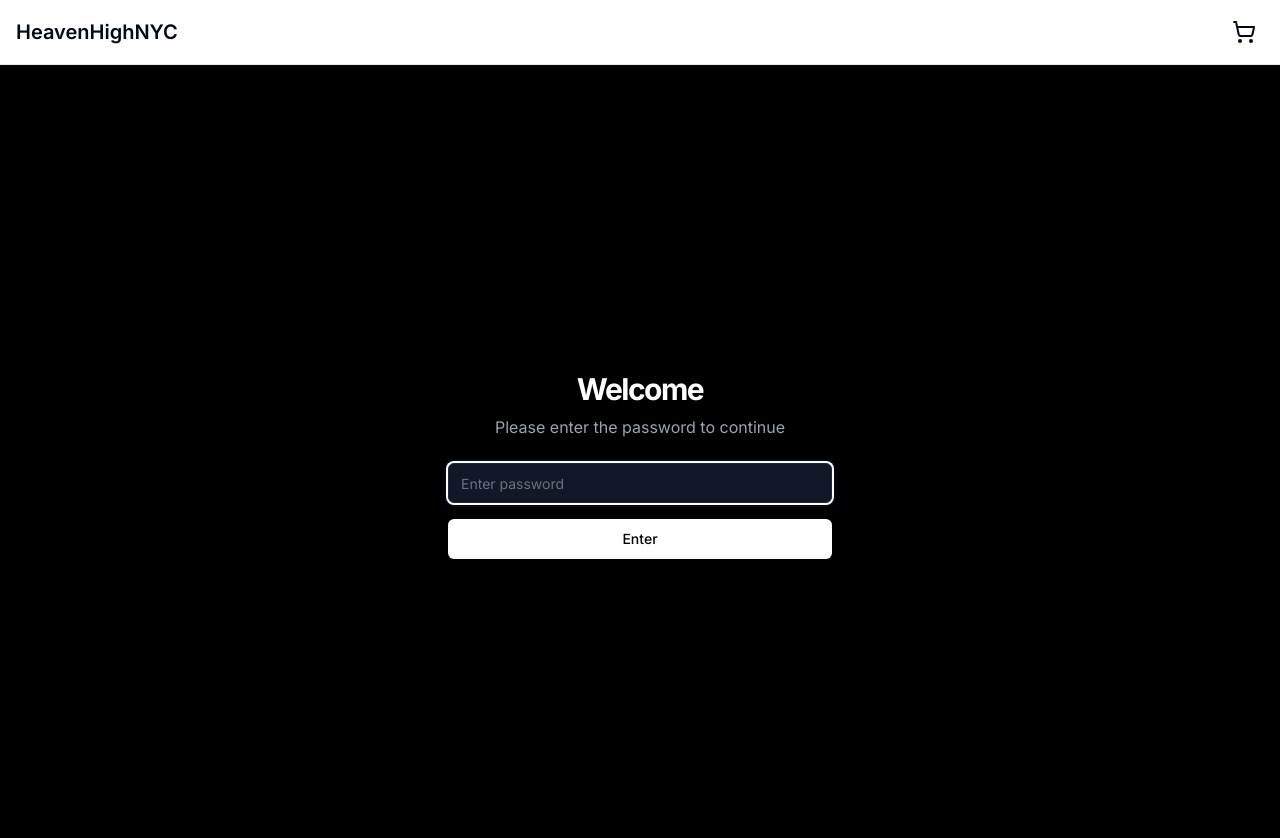
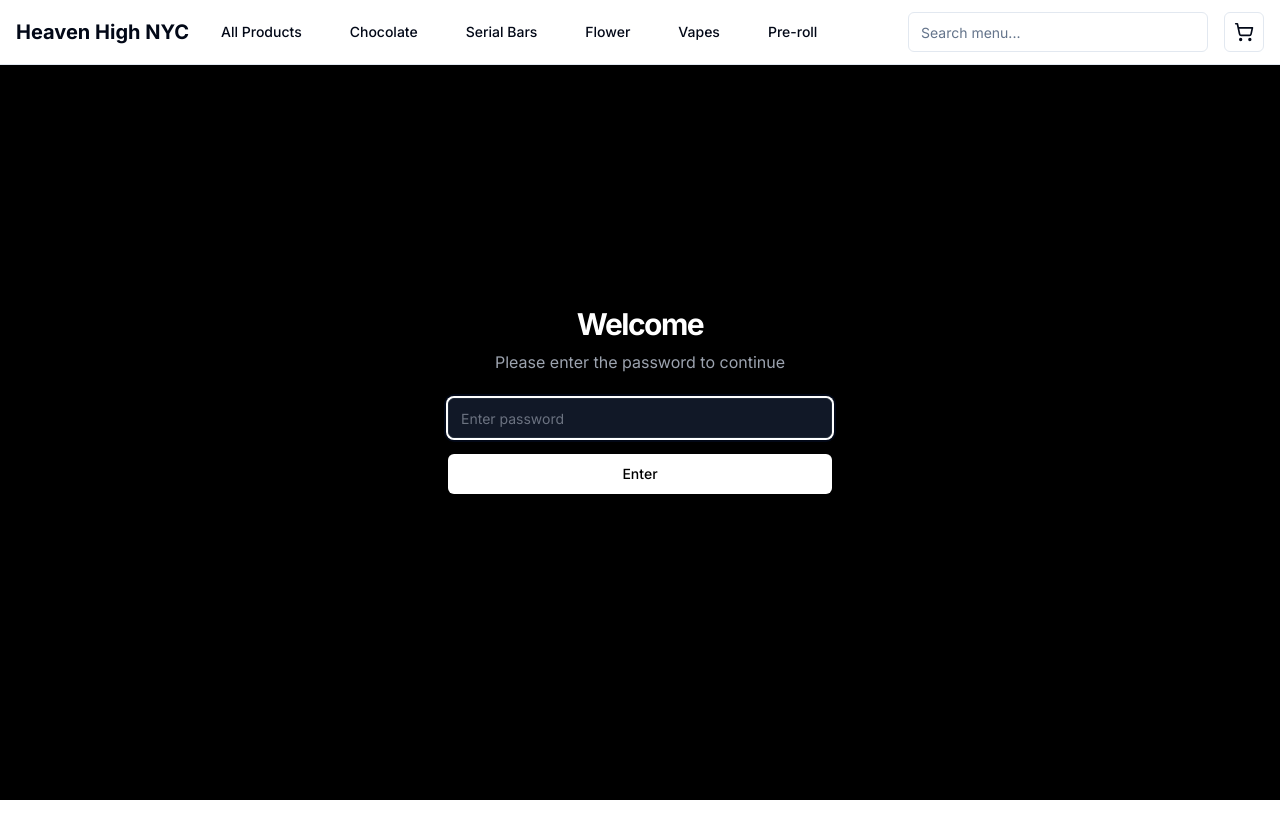
Before and after one commit to RonAutumn/OFFICIALHHNYC, a Next.js app: page / in a window 1280 px wide. Shown: the top 838 px of the page. After the commit the page ends 800 px from the top, so only its background shows below. Built offline with nearby package versions, Linux system fonts and the light colour scheme.

Commit message:
Fix navigation import in client layout

```diff
--- a/src/components/layout/client-layout.tsx
+++ b/src/components/layout/client-layout.tsx
@@ -1,11 +1,11 @@
 'use client';
 
-import { Header } from '@/components/header';
+import { Navigation } from '@/components/layout/Navigation';
 
 export function ClientLayout({ children }: { children: React.ReactNode }) {
   return (
     <>
-      <Header />
+      <Navigation searchQuery="" onSearchChange={() => {}} />
       {children}
     </>
   );
```
